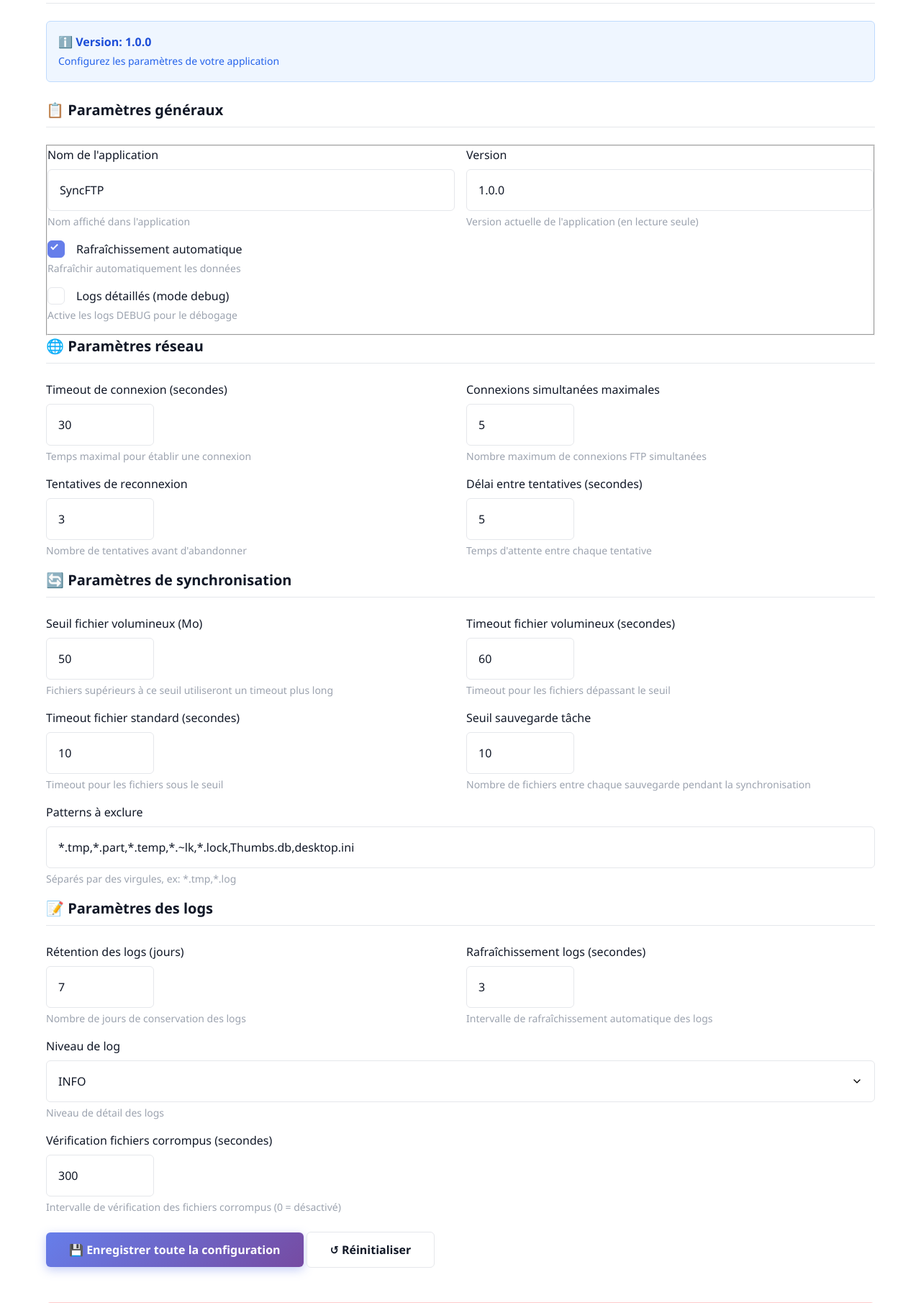
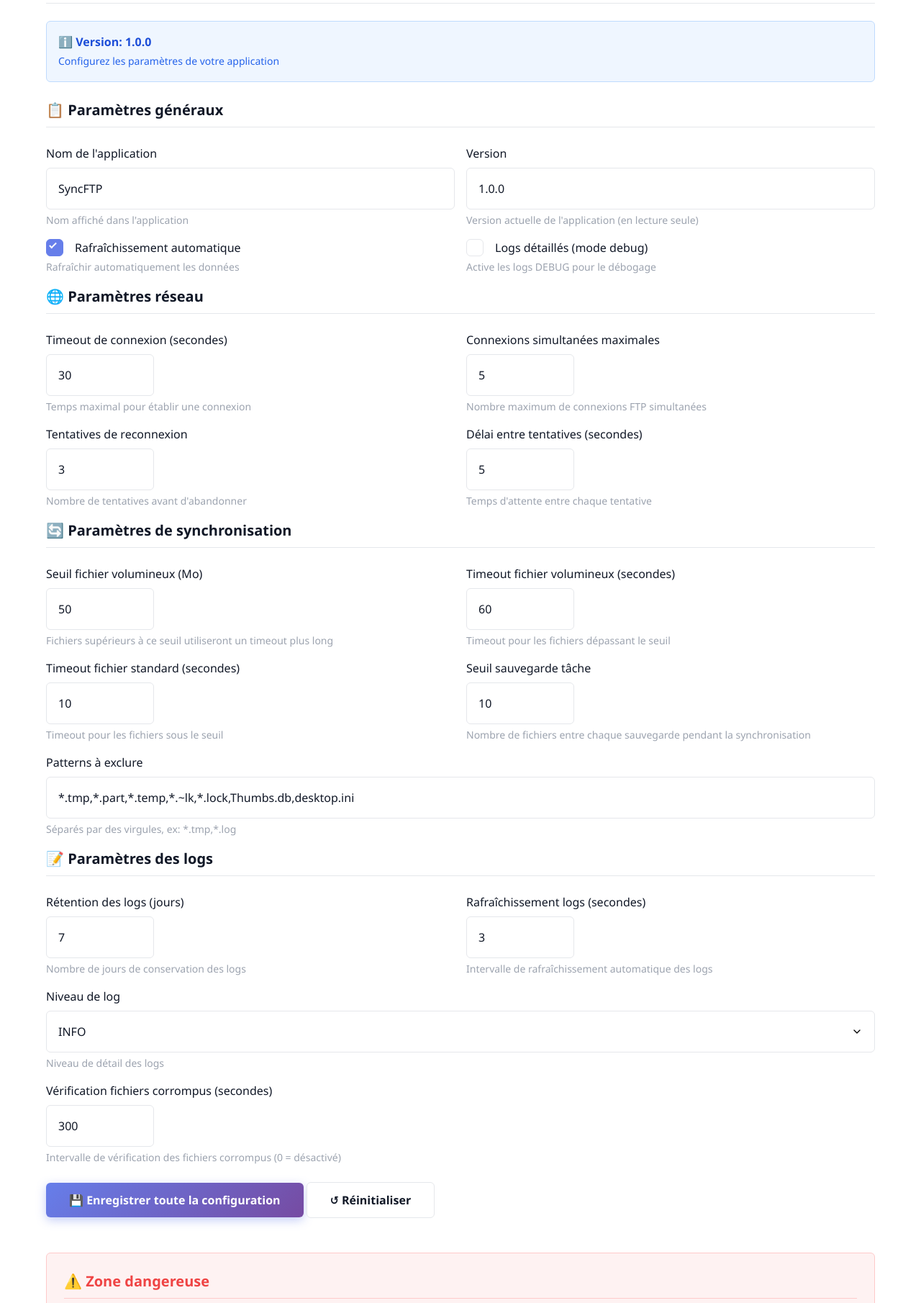
Before and after one commit to SHARKYBLUSTER/SyncFTP, a Flask app: page /config in a window 1280 px wide. Shown: the part 321-2131 px from the top of the page at 72% size. Run offline with Flask 3, Linux system fonts and the light colour scheme.

Commit message:
Fix: Uniformise l'UI de la section Paramètres généraux avec le reste de la page de configuration
- Suppression du fieldset superflu
- Ajout du conteneur mt-lg pour alignement avec les autres sections
- Restructuration des checkboxes dans des form-row

Generated by Mistral Vibe.
Co-Authored-By: Mistral Vibe <vibe@mistral.ai>

```diff
--- a/templates/config.html
+++ b/templates/config.html
@@ -23,9 +23,8 @@
     <section aria-labelledby="general-config-title">
         <h3 id="general-config-title" class="config-section-title">📋 Paramètres généraux</h3>
 
-        <form id="mainConfigForm" action="/api/config" method="POST" class="mt-lg" aria-label="Formulaire de configuration principale">
-            <fieldset>
-                <legend class="sr-only">Paramètres généraux</legend>
+        <form id="mainConfigForm" action="/api/config" method="POST" aria-label="Formulaire de configuration principale">
+            <div class="mt-lg">
                 <div class="form-row">
                     <div class="form-group">
                         <label for="appName" class="form-label">Nom de l'application</label>
@@ -39,6 +38,7 @@
                     </div>
                 </div>
 
+                <div class="form-row">
                     <div class="form-group">
                         <div class="form-check">
                             <input type="checkbox" id="autoRefresh" name="auto_refresh" value="true" {% if config.auto_refresh|default(true) %}checked{% endif %} class="form-check-input">
@@ -46,7 +46,6 @@
                         </div>
                         <p class="form-hint">Rafraîchir automatiquement les données</p>
                     </div>
-
                     <div class="form-group">
                         <div class="form-check">
                             <input type="checkbox" id="debugLogging" name="debug_logging_enabled" value="true" {% if config.debug_logging_enabled|default(false) %}checked{% endif %} class="form-check-input">
@@ -54,7 +53,8 @@
                         </div>
                         <p class="form-hint">Active les logs DEBUG pour le débogage</p>
                     </div>
-            </fieldset>
+                </div>
+            </div>
         </form>
     </section>
 
```
Lines whose indentation alone changed are shown as unchanged.
